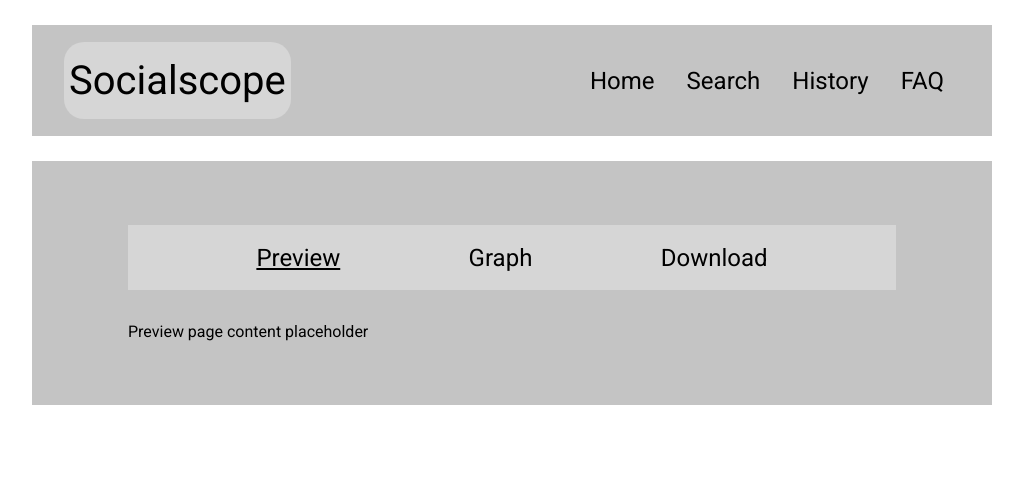
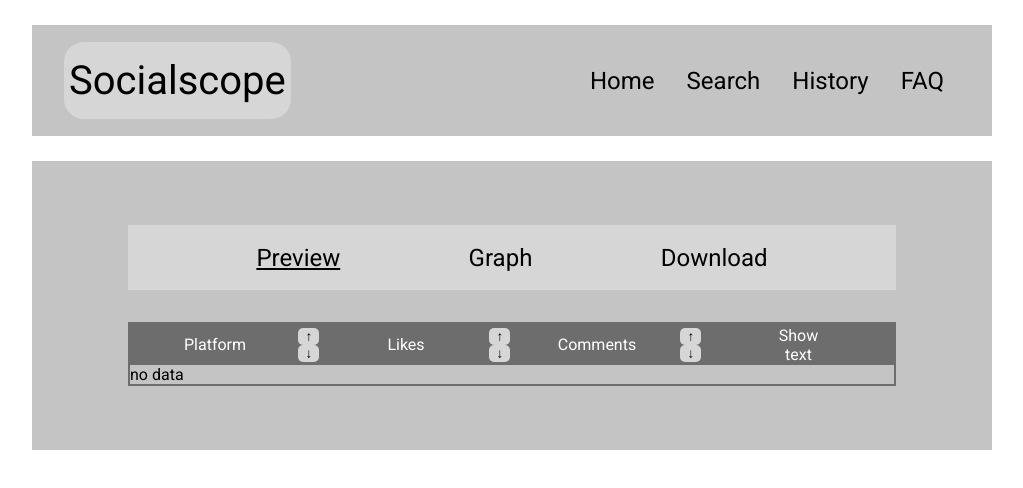
Before and after one commit to BC-CapstoneProjects/Socialscope, a React (Create React App) app in the folder root/frontend/: page /results/preview in a window 1280 px wide. Shown: the top 488 px of the page, without its empty margins (128-1151 px from the left). Built offline with nearby package versions, Linux system fonts and the light colour scheme.

Commit message:
Implemented preview table
Designed and formatted preview table, based off of an updated version of the demo from last quarter, updated to use functional and styled components

```diff
--- a/root/frontend/src/components/Input/InputField.jsx
+++ b/root/frontend/src/components/Input/InputField.jsx
@@ -31,6 +31,7 @@ const InputField = (props) => {
           value={props.value}
           placeholder={props.placeholder}
           width={props.width}
+          autoComplete={'off'}
         />
         { (props.label) && (
           <Label htmlFor={props.id}>
--- /dev/null
+++ b/root/frontend/src/components/Table/PreviewHead.jsx
@@ -0,0 +1,83 @@
+import React from 'react';
+import styled from 'styled-components';
+
+const HeadRow = styled.div`
+  display: flex;
+  flex-direction: row;
+  align-items: center;
+  color: white;
+  background-color: ${props => props.theme.colors.outline};
+`;
+
+const HeadColumn = styled.div`
+  flex: 1;
+  display: flex;
+  align-items: center;
+  padding: 0.1rem;
+  text-align: center;
+`;
+
+
+const HeadText = styled.div`
+  flex: 1;
+`;
+
+const SortButtonContainer = styled.div`
+  display: flex;
+  flex-direction: column;
+  justify-content: center;
+`;
+
+const SortButton = styled.button`
+  background: ${props => props.theme.colors.secondary}; // TODO: repeat button style
+  border: none;
+  border-radius: 5px;
+  outline: none;
+  cursor: pointer;
+
+  padding: 1px;
+  width: 21px;
+`;
+
+const PreviewHead = (props) => {
+
+  function renderSortButtons(field) {
+    return(
+      <SortButtonContainer>
+        <SortButton onClick={() => props.sortHandler(field, true)}>{'\u2191'}</SortButton>
+        <SortButton onClick={() => props.sortHandler(field, false)}>{'\u2193'}</SortButton>
+      </SortButtonContainer>
+    );
+  }
+
+  function renderHead() {
+    let cols = [];
+    Object.keys(props.displayFields).forEach(key => cols.push(
+      <HeadColumn key={key}>
+        <HeadText>
+          {props.displayFields[key]}
+        </HeadText>
+        {renderSortButtons(key)}
+      </HeadColumn>
+    ));
+    cols.push(
+      <HeadColumn key='button'>
+        <HeadText>
+          Show<br/>text
+        </HeadText>
+      </HeadColumn>
+    )
+    return(
+      <HeadRow>
+        {cols}
+      </HeadRow>
+    );
+  }
+
+  return(
+    renderHead()
+  );
+
+}
+
+export default PreviewHead;
--- /dev/null
+++ b/root/frontend/src/components/Table/PreviewRow.jsx
@@ -0,0 +1,96 @@
+import React from 'react';
+import styled from 'styled-components';
+
+const TableRow = styled.div`
+  display: flex;
+  flex-direction: row;
+  align-items: center;
+  &.light-shade {
+    background-color: ${props => props.theme.colors.secondary};
+  }
+  &.dark-shade {
+    background-color: ${props => props.theme.colors.primary};
+  }
+`;
+
+const TableCell = styled.div`
+  flex: 1;
+  padding: 0.1rem;
+  text-align: center;
+`;
+
+const ToggleButton = styled.button`
+  background: ${props => (props.shadeClass==='dark-shade') ? props.theme.colors.secondary : props.theme.colors.primary};  // TODO: repeat button style
+  padding: 1px;
+  width: 21px;
+  border: none;
+  border-radius: 5px;
+  outline: none;
+  cursor: pointer;
+`;
+
+const DescriptionContainer = styled(TableCell)`
+  flex: 1;
+  padding: 10px;
+  display: ${props => props.minimized ? 'none' : 'flex'};
+  flex-direction: column;
+  justify-content: center;
+  gap: 0.5rem;
+`;
+
+const DescriptionTitle = styled.div`
+  font-weight: bold;
+`;
+
+const PreviewRow = (props) => {
+
+  function renderRow() {
+    const shadeClass = (props.number % 2 === 0) ? 'dark-shade' : 'light-shade';
+    let cellContent = [];
+    for (const field in props.displayFields) {
+      cellContent.push(
+        <TableCell key={field}>
+          {props.data.post[field]}
+        </TableCell>
+      );
+    }
+    cellContent.push(
+      <TableCell key='button'>
+        <ToggleButton shadeClass={shadeClass} onClick={() => props.descriptionToggleHandler()}>
+          {props.data.descriptionMinimized ? '+' : '-'}
+        </ToggleButton>
+      </TableCell>
+    );
+    const descriptionSection = (
+      <DescriptionContainer minimized={props.data.descriptionMinimized}>
+        <DescriptionTitle>{props.data.post.title}</DescriptionTitle>
+        <div>
+          {
+            (props.data.post.text.length === 0 && props.data.post.has_embedded_media === true)
+            ? '[Body consists of an embedded link or non-textual media]'
+            : props.data.post.text
+          }
+        </div>
+      </DescriptionContainer>
+    );
+
+    return (
+      <>
+        <TableRow key={props.number} className={'data-row ' + shadeClass}>
+          {cellContent}
+        </TableRow>
+        <TableRow className={'description-row ' + shadeClass}>
+          {descriptionSection}
+        </TableRow>
+      </>
+    );
+
+  }
+
+  return (
+    renderRow()
+  );
+
+}
+
+export default PreviewRow;
--- /dev/null
+++ b/root/frontend/src/components/Table/PreviewTable.jsx
@@ -0,0 +1,118 @@
+import React, {useState, useEffect} from 'react';
+import styled from 'styled-components';
+
+import PreviewHead from './PreviewHead';
+import PreviewRow from './PreviewRow';
+
+const TableContainer = styled.div`
+  border: 2px solid ${props => props.theme.colors.outline};
+`;
+
+const TableHeadContainer = styled.div`
+
+`;
+
+const TableBodyContainer = styled.div`
+
+`;
+
+const PreviewTable = (props) => {
+
+  let [rowData, setRowData] = useState(getPostData(props.posts));
+
+  function getPostData(posts) {
+    // Get array of processed, row-specific data from posts array
+    // TODO: implement
+    if (posts === undefined) return undefined;
+    return posts.map(e => {
+      let re = {}
+      re['post'] = e;
+      re['descriptionMinimized'] = true;
+      return(re);
+    });
+  }
+
+  function sortRowsByField(by, ascending) {
+    if (rowData !== undefined)
+      setRowData(rowData.slice().sort((a, b) => fieldSort(a.post, b.post, by, ascending)));
+  }
+
+  function fieldSort(postA, postB, sortBy, sortAscending, sortFields = Object.keys(props.displayFields)) {
+    const sortDirection = sortAscending ? 1 : -1;
+    if (postA[sortBy] > postB[sortBy]) {
+      return sortDirection * 1;
+    }
+    else if (postA[sortBy] < postB[sortBy]) {
+      return sortDirection * -1;
+    }
+    else if (sortFields.length >=1) {
+      // recursive sort next priority field, end of sortFields array has priority
+      sortFields.splice(sortFields.indexOf(sortBy), 1)
+      return fieldSort(
+        postA,
+        postB,
+        sortFields[sortFields.length - 1],
+        sortAscending,
+        sortFields
+      );
+    }
+    else {
+      // no fields left to sort, posts completely equal
+      return 0;
+    }
+  }
+
+  function toggleRowDescription(i) {
+    let r = rowData.slice();
+    r[i].descriptionMinimized = !r[i].descriptionMinimized;
+    setRowData(r);
+  }
+
+  function renderRows() {
+    let renderedRows = [];
+    if (rowData === undefined) return (<div>no data</div>)
+    for(let i=0; i<rowData.length; i++) {
+      renderedRows.push(
+        <PreviewRow
+        key={i}
+        number={i}
+        data={rowData[i]}
+        displayFields={props.displayFields}
+        descriptionToggleHandler={() => toggleRowDescription(i)}
+        />
+      )
+    }
+    return (
+      <>
+      {renderedRows}
+      </>
+    )
+  }
+
+  useEffect(() => {
+    sortRowsByField(props.sortDefault, true);
+  }, [props]);
+
+  function renderTable() {
+
+    return (
+      <TableContainer>
+        <TableHeadContainer>
+          <PreviewHead
+            displayFields={props.displayFields}
+            sortHandler={sortRowsByField}
+          />
+        </TableHeadContainer>
+        <TableBodyContainer>
+          {renderRows()}
+        </TableBodyContainer>
+      </TableContainer>
+    )
+  }
+
+  return (
+    renderTable()
+  );
+}
+
+export default PreviewTable;
--- a/root/frontend/src/pages/PreviewPage.jsx
+++ b/root/frontend/src/pages/PreviewPage.jsx
@@ -1,9 +1,22 @@
 import React from 'react';
 import styled from 'styled-components'
+import PreviewTable from '../components/Table/PreviewTable';
+
+const displayFieldNames = {
+  platform: 'Platform',
+  positive_votes: 'Likes',
+  comment_count: 'Comments'
+}
+
 
 const PreviewPage = () => {
   return(
-    <div>Preview page content placeholder</div>
+    <>
+      <PreviewTable
+        posts={undefined}
+        displayFields={displayFieldNames}
+      />
+    </>
   )
 }
 
```
